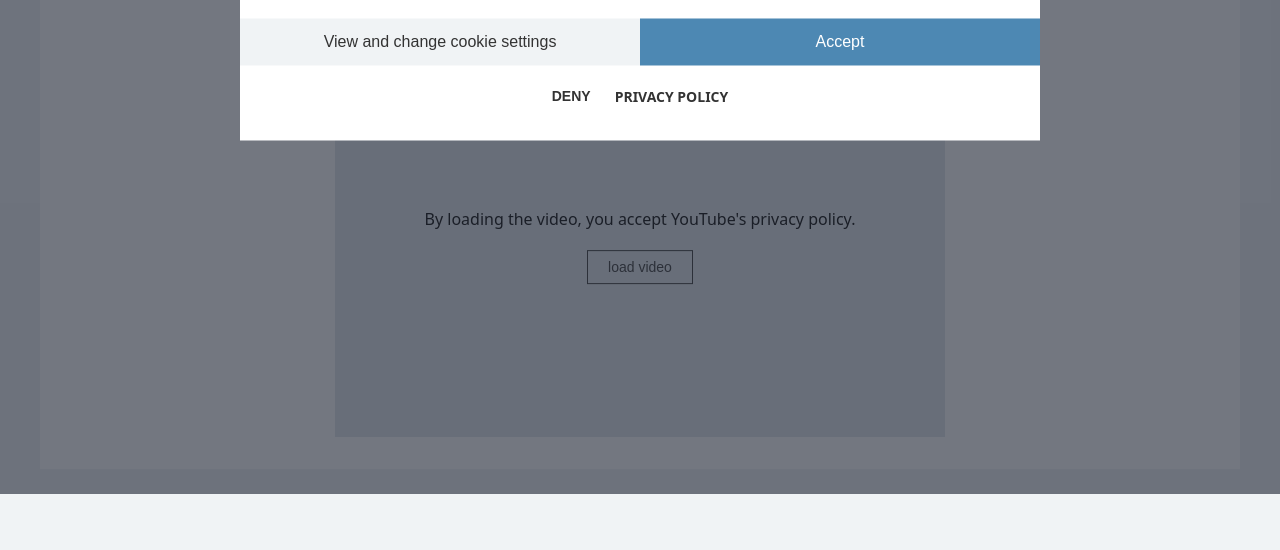
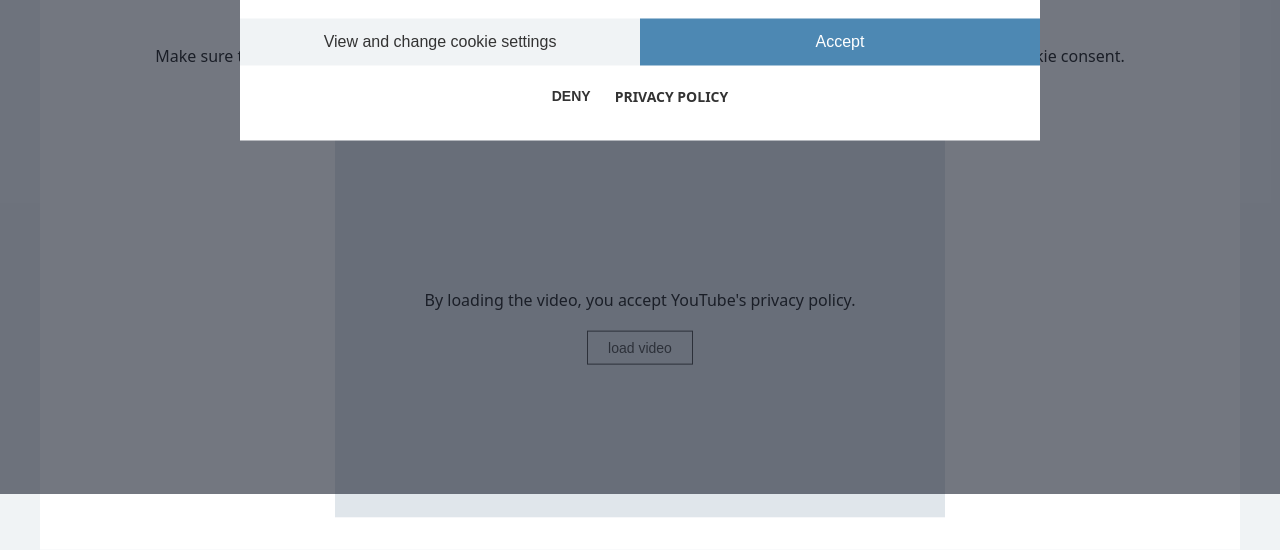
Before and after one commit to onza/CookieConsent, a website: page docs/index.html in a window 1280 px wide. Shown: the part 306-856 px from the top of the page. Before the commit the page ends 800 px from the top, so only its background shows below. Drawn offline with Linux system fonts and the light colour scheme.

Commit message:
Add note to indicate not to use a browser like Brave to view the demo.

```diff
--- a/docs/index.html
+++ b/docs/index.html
@@ -5,7 +5,7 @@
     <meta charset="utf-8">
     <meta http-equiv="x-ua-compatible" content="IE=edge" />
     <meta name="viewport" content="width=device-width, initial-scale=1" />
-    <link rel="stylesheet" href="./lib/css/CookieConsent.min.css">
+    <link rel="stylesheet" href="lib/css/CookieConsent.min.css">
     <style>
       * { box-sizing: border-box; }
       html,
@@ -25,6 +25,7 @@
       </div>
       <h1 class="demo_h1">CookieConsent script demo</h1>
       <p class="demo_p">With Opt-in for Google Analytics, Pardot & YouTube.</p>
+      <p class="demo_p">Make sure that you are not using a browser such as Brave, which generally prevents things like analysis tools and cookie consent.</p>
       <div id="video_wrapper-id" class="video" data-video_src="https://www.youtube-nocookie.com/embed/ERXpyZe483o?controls=0">
         <div class="video_container">
           <iframe height="343" src="" frameborder="0" allow="accelerometer; autoplay; encrypted-media; gyroscope; picture-in-picture" allowfullscreen></iframe>
@@ -38,7 +39,7 @@
       </div>
     </div>
     <!-- <script src="lib/js/polyfills.js"></script> -->
-    <script src="./lib/js/CookieConsent.js"></script>
+    <script src="lib/js/CookieConsent.js"></script>
     <script async defer src="https://buttons.github.io/buttons.js"></script>
   </body>
 </html>
```
